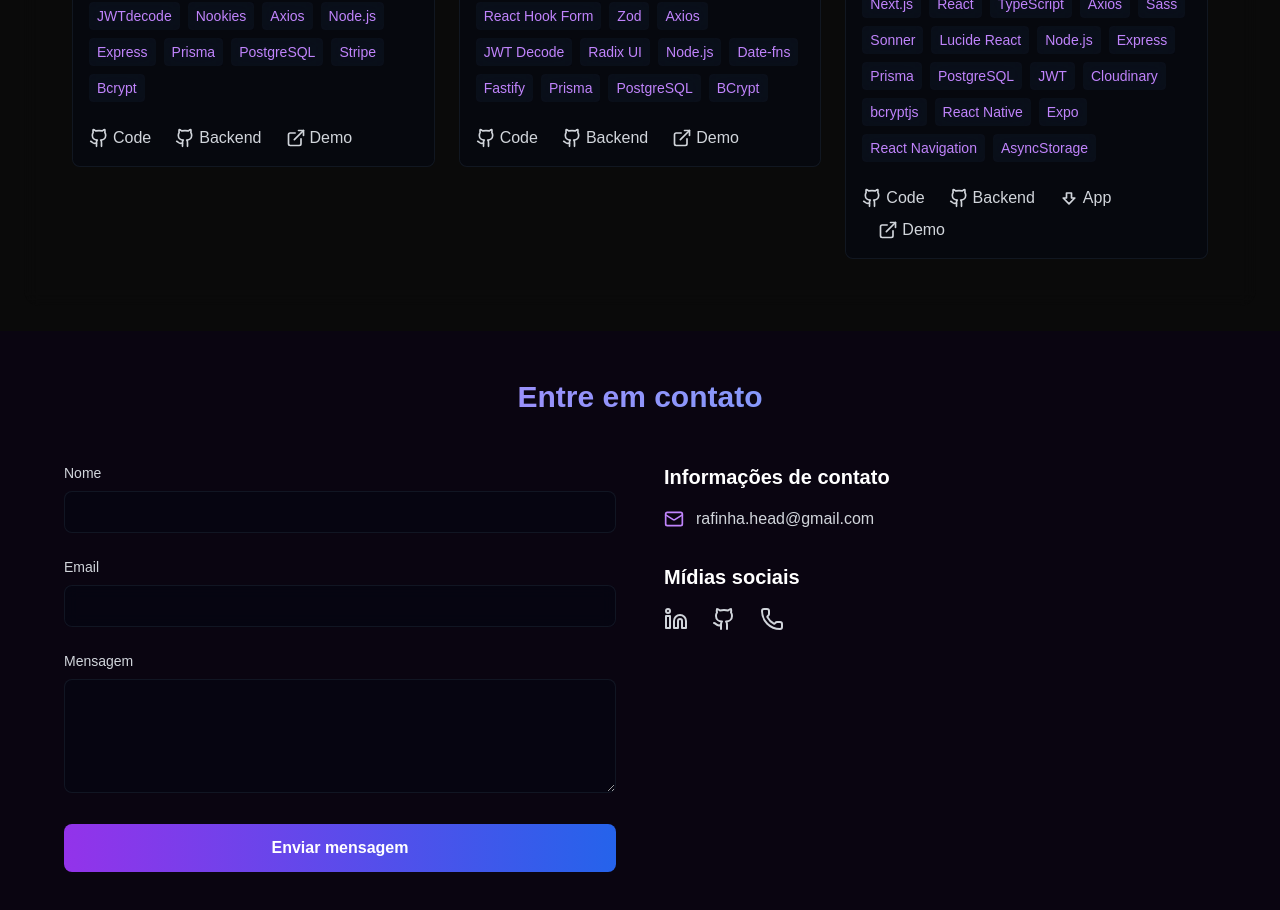
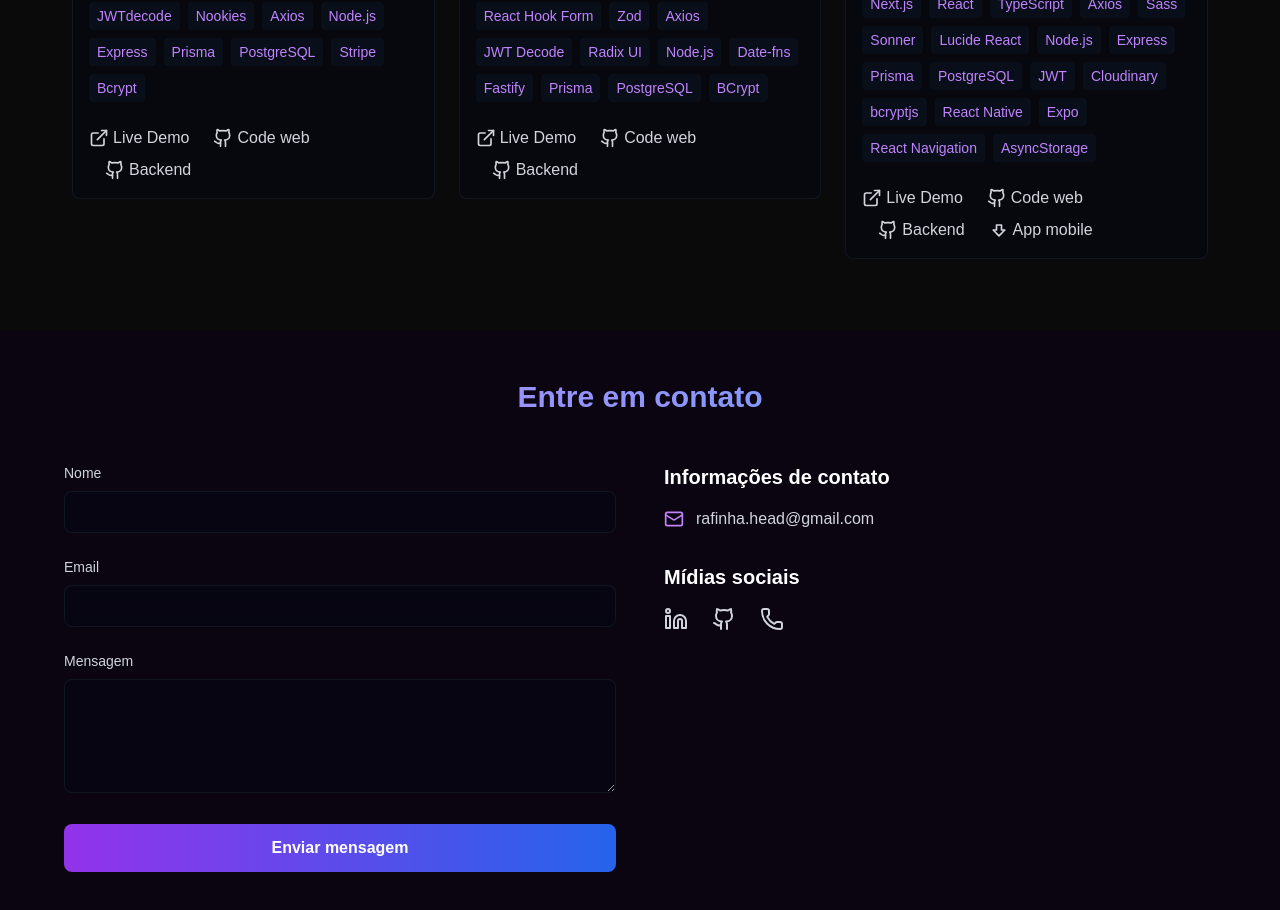
Before and after one commit to ThalysonRibeiro/my-portfolio-fullstack, a Next.js app: page /pt-br in a window 1280 px wide. Shown: the part 2360-3270 px from the top of the page. Built offline with nearby package versions, Linux system fonts and the light colour scheme; no server answers.

Commit message:
propiedade projetos

```diff
--- a/src/components/en/Projects.tsx
+++ b/src/components/en/Projects.tsx
@@ -210,13 +210,22 @@ export function Projects() {
                   </div>
                   <div className="flex flex-wrap gap-2 space-x-4">
                     <Link
+                      href={project.live}
+                      target="_blank"
+                      rel="noopener noreferrer"
+                      className="flex items-center text-gray-300 hover:text-purple-400 transition-colors"
+                    >
+                      <ExternalLink size={20} className="mr-1" />
+                      Live Demo
+                    </Link>
+                    <Link
                       href={project.github}
                       target="_blank"
                       rel="noopener noreferrer"
                       className="flex items-center text-gray-300 hover:text-purple-400 transition-colors"
                     >
                       <Github size={20} className="mr-1" />
-                      Code
+                      Code web
                     </Link>
                     {project.projectType === 'Fullstack' && (
                       <Link
@@ -237,18 +246,9 @@ export function Projects() {
                         className="flex items-center text-gray-300 hover:text-purple-400 transition-colors"
                       >
                         <ArrowBigDown size={20} className="mr-1" />
-                        App
+                        App mobile
                       </Link>
                     )}
-                    <Link
-                      href={project.live}
-                      target="_blank"
-                      rel="noopener noreferrer"
-                      className="flex items-center text-gray-300 hover:text-purple-400 transition-colors"
-                    >
-                      <ExternalLink size={20} className="mr-1" />
-                      Demo
-                    </Link>
                   </div>
                 </div>
               </div>
--- a/src/components/pt-br/Projects.tsx
+++ b/src/components/pt-br/Projects.tsx
@@ -210,13 +210,22 @@ export function Projects() {
                   </div>
                   <div className="flex flex-wrap gap-2 space-x-4">
                     <Link
+                      href={project.live}
+                      target="_blank"
+                      rel="noopener noreferrer"
+                      className="flex items-center text-gray-300 hover:text-purple-400 transition-colors"
+                    >
+                      <ExternalLink size={20} className="mr-1" />
+                      Live Demo
+                    </Link>
+                    <Link
                       href={project.github}
                       target="_blank"
                       rel="noopener noreferrer"
                       className="flex items-center text-gray-300 hover:text-purple-400 transition-colors"
                     >
                       <Github size={20} className="mr-1" />
-                      Code
+                      Code web
                     </Link>
                     {project.projectType === 'Fullstack' && (
                       <Link
@@ -237,18 +246,9 @@ export function Projects() {
                         className="flex items-center text-gray-300 hover:text-purple-400 transition-colors"
                       >
                         <ArrowBigDown size={20} className="mr-1" />
-                        App
+                        App mobile
                       </Link>
                     )}
-                    <Link
-                      href={project.live}
-                      target="_blank"
-                      rel="noopener noreferrer"
-                      className="flex items-center text-gray-300 hover:text-purple-400 transition-colors"
-                    >
-                      <ExternalLink size={20} className="mr-1" />
-                      Demo
-                    </Link>
                   </div>
                 </div>
               </div>
```
